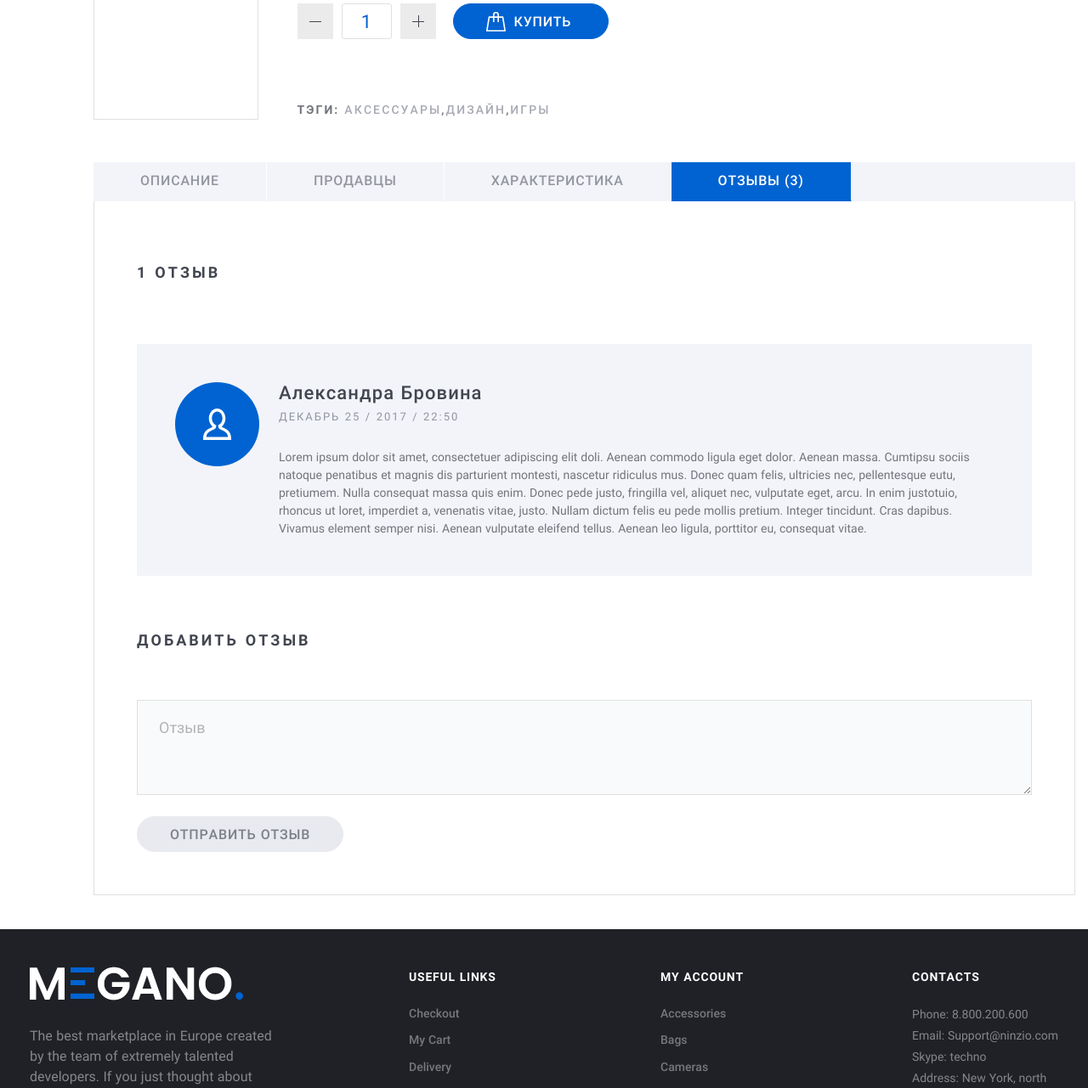
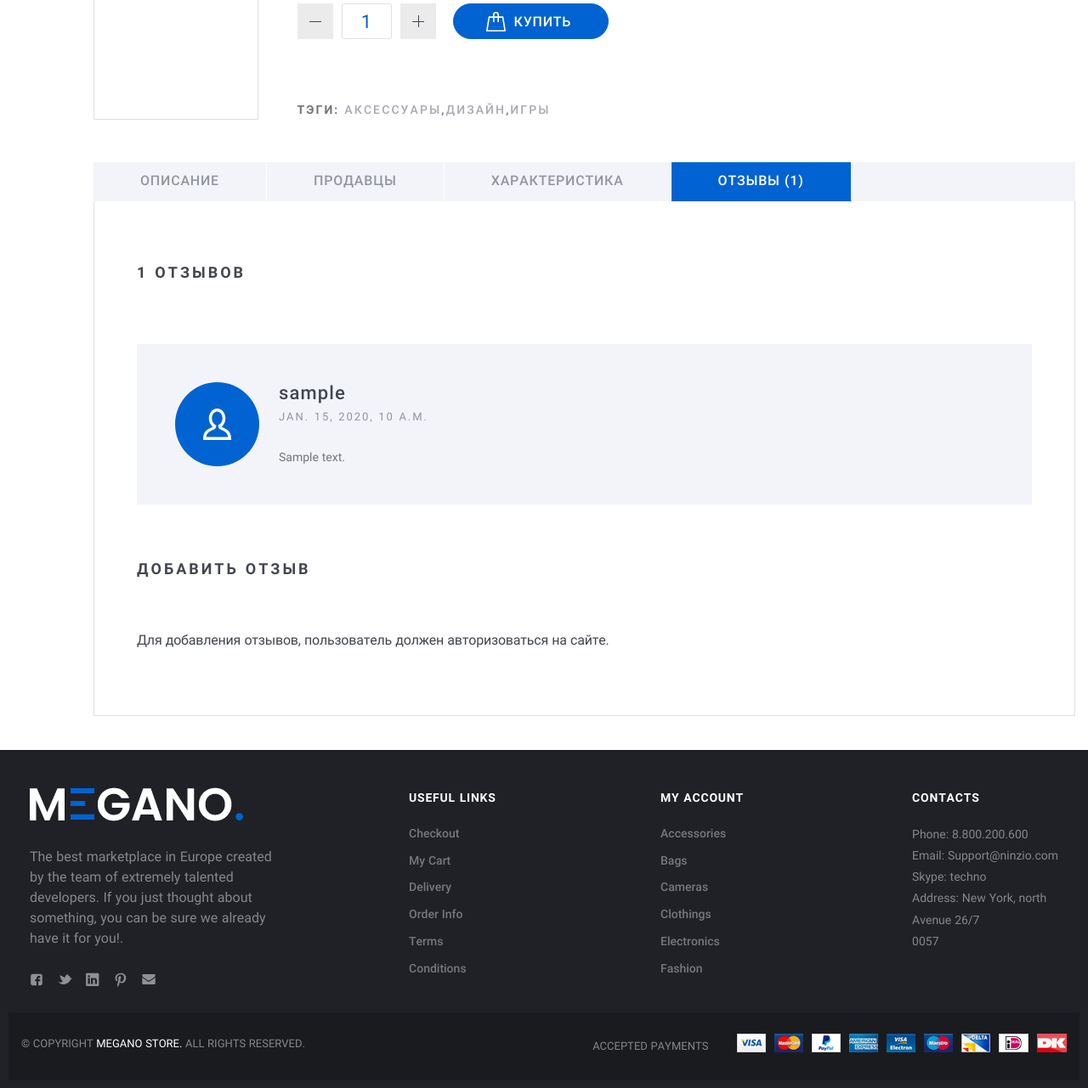
Before and after one commit to kmshnvn/Megano-django, a Django app: template market/templates/products/product-detail.jinja2 in a window 1280 px wide, after a click that opens the changed part. Shown: the part 1339-2620 px from the top of the page at 85% size. Run offline with Django 4.2, Linux system fonts and the light colour scheme; the template is opened without the code that fills it: most values are stand-ins (such as "Sample title", 1, 10 or a date in 2020); parts of the project's set-up code (start-up, migrations or seed data) failed here and were passed over.

Commit message:
Добавил в шаблон форму создания отзыва о продукте. Добавил вывод отзывов о товаре, и их количество.

```diff
--- a/market/templates/products/product-detail.jinja2
+++ b/market/templates/products/product-detail.jinja2
@@ -98,7 +98,7 @@
                                 <span>Характеристика</span>
                             </a>
                             <a class="Tabs-link" href="#reviews">
-                                <span>Отзывы (3)</span>
+                                <span>Отзывы ({{ comment_count }})</span>
                             </a>
                         </div>
                         <div class="Tabs-wrap">
@@ -246,10 +246,11 @@
                             <div class="Tabs-block" id="reviews">
                                 <header class="Section-header">
                                     <h3 class="Section-title">
-                                        1 отзыв
+                                        {{ comment_count }} отзывов
                                     </h3>
                                 </header>
                                 <div class="Comments">
+                                    {% for comment in comments_list %}
                                         <div class="Comment">
                                             <div class="Comment-column Comment-column_pict">
                                                 <div class="Comment-avatar">
@@ -258,23 +259,26 @@
                                             <div class="Comment-column">
                                                 <header class="Comment-header">
                                                     <div>
-                                                    <strong class="Comment-title">Александра Бровина
-                                                    </strong><span class="Comment-date">Декабрь 25&#32;&#32;/&#32;&#32;2017&#32;&#32;/&#32;&#32;22:50</span>
-                                                </div>
+                                                        <strong class="Comment-title">{{ comment.author.username }}
+                                                        </strong><span class="Comment-date">{{ comment.date_publish }}</div>
                                                 </header>
-                                            <div class="Comment-content">Lorem ipsum dolor sit amet, consectetuer adipiscing elit doli. Aenean commodo ligula eget dolor. Aenean massa. Cumtipsu sociis natoque penatibus et magnis dis parturient montesti, nascetur ridiculus mus. Donec quam felis, ultricies nec, pellentesque eutu, pretiumem. Nulla consequat massa quis enim. Donec pede justo, fringilla vel, aliquet nec, vulputate eget, arcu. In enim justotuio, rhoncus ut loret, imperdiet a, venenatis vitae, justo. Nullam dictum felis eu pede mollis pretium. Integer tincidunt. Cras dapibus. Vivamus element semper nisi. Aenean vulputate eleifend tellus. Aenean leo ligula, porttitor eu, consequat vitae.
+                                                <div class="Comment-content">{{ comment.text }}</div>
                                             </div>
                                         </div>
-                                    </div>
+                                    {% endfor %}
                                 </div>
                                 <header class="Section-header Section-header_product">
                                     <h3 class="Section-title">Добавить отзыв
                                     </h3>
                                 </header>
                                 <div class="Tabs-addComment">
+                                    {% if user.is_authenticated %}
                                         <form class="form" action="#" method="post">
+                                            {% csrf_token %}
+
                                             <div class="form-group">
-                                            <textarea class="form-textarea" name="review" id="review" placeholder="Отзыв"></textarea>
+                                                {{ form.text.errors }}
+                                                <textarea class="form-textarea" name="text" id="review" placeholder="Отзыв"></textarea>
                                             </div>
 
                                             <div class="form-group">
@@ -282,6 +286,9 @@
                                                 </button>
                                             </div>
                                         </form>
+                                    {% else %}
+                                        <p>Для добавления отзывов, пользователь должен авторизоваться на сайте.</p>
+                                    {% endif %}
                                 </div>
                             </div>
                         </div>
```
Lines whose indentation alone changed are shown as unchanged.
